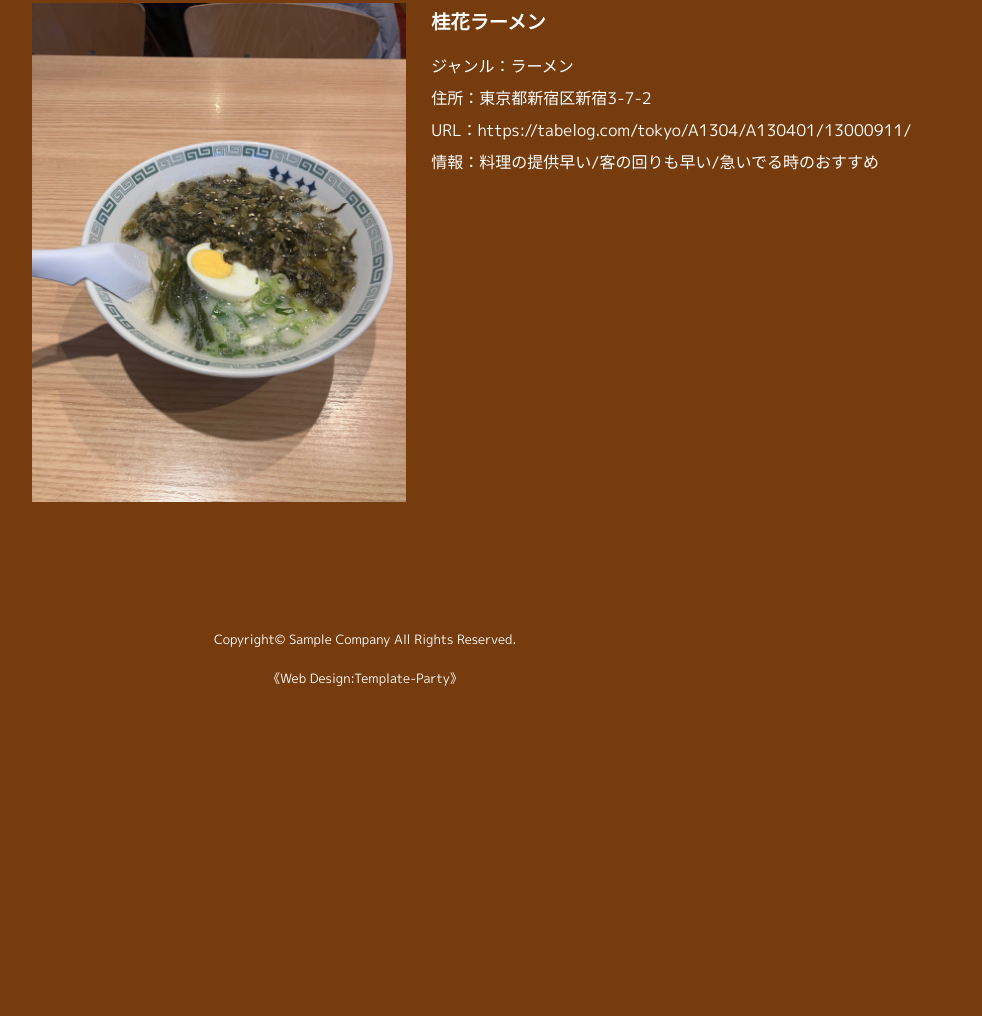
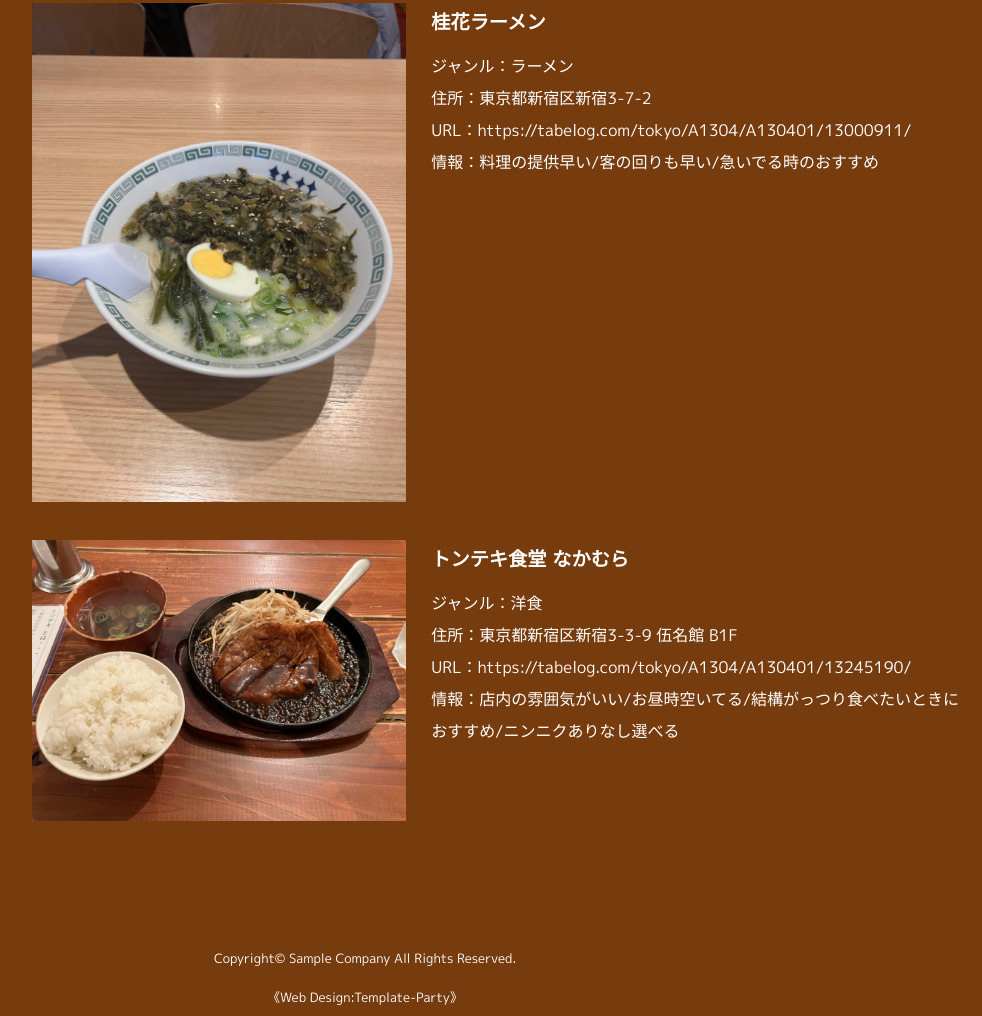
Before and after one commit to ta0103da/lunch-share, a plain HTML site: page service.html in a window 1280 px wide. Shown: the part 7444-8460 px from the top of the page, without its empty margins (275-1257 px from the left). Before the commit the page ends 8141 px from the top, so only its background shows below. Drawn offline with nearby package versions, Linux system fonts and the light colour scheme.

Commit message:
4/4 update

```diff
--- a/service.html
+++ b/service.html
@@ -80,7 +80,8 @@
                                 <p>ジャンル：しゃぶしゃぶ</p>
                                 <p>住所：東京都新宿区新宿4-3-22 安藤ビル B1F</p>
                                 <p>URL：https://tabelog.com/tokyo/A1304/A130401/13024082/</p>
-                                <p>情報：ランチだと安くセットが食べられる/半個室なので落ち着て食べられる/入口が狭い/QRコードで注文なので携帯等必要/複数人で行くと鍋が1つなので共用だめならしゃぶしゃぶ以外を頼む必要がある</p>
+                                <p>情報：ランチだと安くセットが食べられる/半個室なので落ち着て食べられる/入口が狭い/QRコードで注文なので携帯等必要/複数人で行くと鍋が1つなので共用だめならしゃぶしゃぶ以外を頼む必要がある
+                                </p>
                             </div>
                         </div>
                         <div class="list">
@@ -140,7 +141,8 @@
                                 <p>ジャンル：タイ料理</p>
                                 <p>住所：東京都新宿区新宿4-1-9 新宿ユースビル 7F</p>
                                 <p>URL：https://tabelog.com/tokyo/A1304/A130401/13056556/</p>
-                                <p>情報：ランチはサラダバー、スープバー、ドリンクバー＋週替わりの料理5種（食べ放題）くらいで1380円/プラス300円でミニの料理が頼める（カオマンガイ、ガパオライス等）/店内は広め</p>
+                                <p>情報：ランチはサラダバー、スープバー、ドリンクバー＋週替わりの料理5種（食べ放題）くらいで1380円/プラス300円でミニの料理が頼める（カオマンガイ、ガパオライス等）/店内は広め
+                                </p>
                             </div>
                         </div>
                         <div class="list">
@@ -191,7 +193,7 @@
                                 <p>住所：東京都新宿区西新宿1-19-2 第一セイコービル B1F</p>
                                 <p>URL：https://tabelog.com/tokyo/A1304/A130401/13287572/</p>
                                 <p>情報：券売機/スープバー/値段はオプション付けなければ普通/ケチャップライスおいしい</p>
-                                </div>
+                            </div>
                         </div>
                         <div class="list">
                             <figure><img src="images/saganosakaba1.jpeg" alt=""></figure>
@@ -201,7 +203,7 @@
                                 <p>住所：東京都新宿区西新宿1-18-16 西口栄ビル B1F</p>
                                 <p>URL：https://tabelog.com/tokyo/A1304/A130401/13297232/</p>
                                 <p>情報：地下で入りにくいので注意/支払い現金または交通系ICのみ/スープおいしい/鶏肉は炭火焼/ご飯大中小から選べる/ランチメニュー900円～1300円</p>
-                                </div>
+                            </div>
                         </div>
                         <div class="list">
                             <figure><img src="images/2511.png" alt=""></figure>
@@ -211,7 +213,7 @@
                                 <p>住所：東京都渋谷区千駄ヶ谷5-32-5 ＧＳハイム新宿南口 1F</p>
                                 <p>URL：https://tabelog.com/tokyo/A1304/A130403/13266310/</p>
                                 <p>情報：すいてる/ランチメニューは少なめ/半分はお高め/定休日がよくわからない</p>
-                                </div>
+                            </div>
                         </div>
 
                         <div class="list">
@@ -252,6 +254,16 @@
                                 <p>住所：東京都新宿区新宿3-7-2</p>
                                 <p>URL：https://tabelog.com/tokyo/A1304/A130401/13000911/ </p>
                                 <p>情報：料理の提供早い/客の回りも早い/急いでる時のおすすめ</p>
+                            </div>
+                        </div>
+                        <div class="list">
+                            <figure><img src="images/nakamura1.jpeg" alt=""></figure>
+                            <div class="text">
+                                <h4>トンテキ食堂 なかむら</h4>
+                                <p>ジャンル：洋食</p>
+                                <p>住所：東京都新宿区新宿3-3-9 伍名館 B1F</p>
+                                <p>URL：https://tabelog.com/tokyo/A1304/A130401/13245190/</p>
+                                <p>情報：店内の雰囲気がいい/お昼時空いてる/結構がっつり食べたいときにおすすめ/ニンニクありなし選べる</p>
                             </div>
                         </div>
                     </div>
```
Also changed, not shown: index.html (+6 -0 lines), images/nakamura1.jpeg (added).
